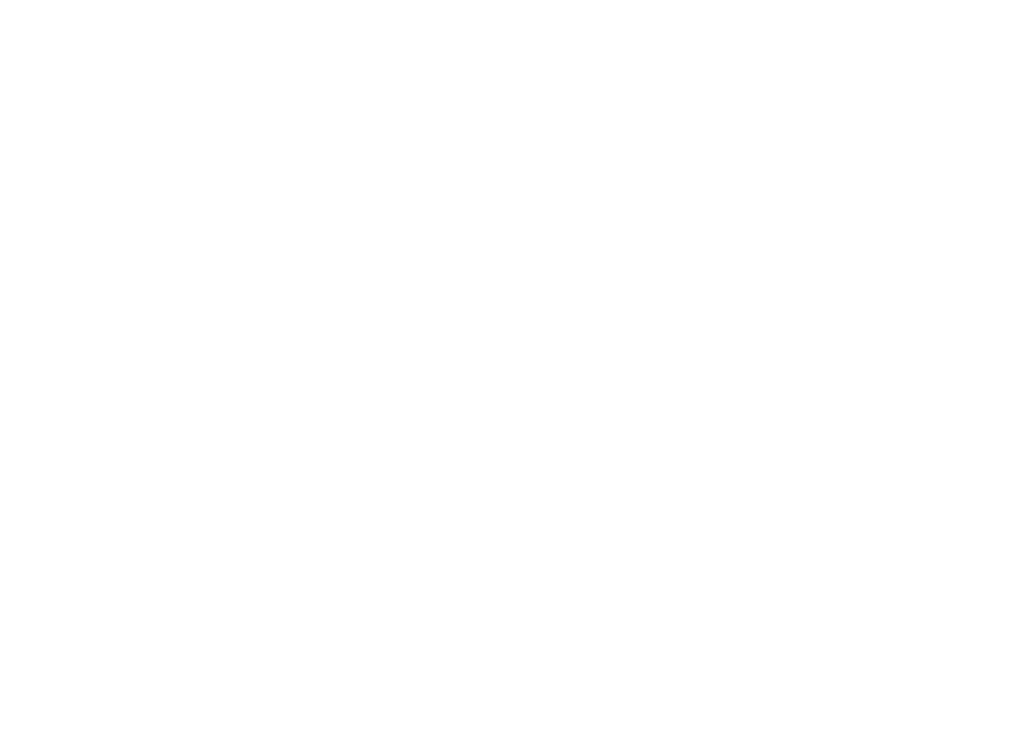
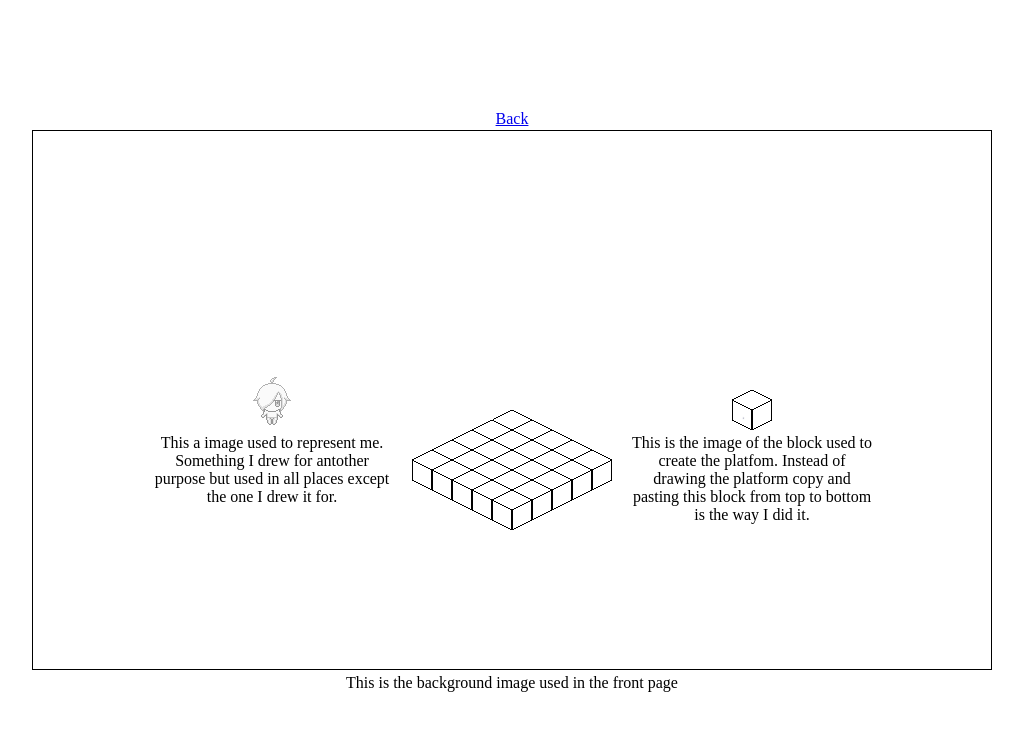
Before and after one commit to 804299520/Web-Design, a website: page Assignment 1/Page 1.html in a window 1280 px wide. Shown: the whole page, without its empty margins (128-1151 px from the left). Drawn offline with Linux system fonts and the light colour scheme.

Commit message:
Finished page 1

```diff
--- a/Assignment 1/Page 1.html
+++ b/Assignment 1/Page 1.html
@@ -0,0 +1,25 @@
+<!DOCTYPE html>
+<html>
+    <head>
+        <title>Image Caption</title>
+        <link rel="stylesheet" href="./src/style.css"/>
+        <meta charset="UTF-8"/>
+    </head>
+    <body>
+        <div  class="center" style="height: 580px">
+            <p class="sizeP">
+                <a href="index.html">Back</a>
+            </p>
+            <img src="src/Background.png" alt="Background">
+            <p class="sizeP">This is the background image used in the front page</p>
+        </div>
+        <div class="centerL" style="height: 60px;">
+            <img src="src/Kukyo.png" alt="Me" >
+            <p class="sizeP" style="width: 240px;">This a image used to represent me. Something I drew for antother purpose but used in all places except the one I drew it for.</p>
+        </div>
+        <div class="centerR" style="height: 20px;">
+            <img src="src/Block.png" alt="Block">
+            <p class="sizeP" style="width: 240px;">This is the image of the block used to create the platfom. Instead of drawing the platform copy and pasting this block from top to bottom is the way I did it.</p>
+        </div>
+    </body>
+</html>
--- a/Assignment 1/src/style.css
+++ b/Assignment 1/src/style.css
@@ -5,6 +5,25 @@
     transform: translate(50%,-50%);
     text-align: center;
 }
+
+.centerL {
+    width: 240px;
+    position: absolute;
+    top: 50%;
+    right: 50%;
+    transform: translate(-50%,-50%);
+    text-align: center;
+}
+
+.centerR {
+    width: 240px;
+    position: absolute;
+    top: 50%;
+    right: 50%;
+    transform: translate(150%,-50%);
+    text-align: center;
+}
+
 .sizeH {
     margin-block-start: 0px;
     margin-block-end: 0px;
```
Also changed, not shown: Assignment 1/Page 2.html (+11 -0 lines), Assignment 1/index.html (+2 -2 lines), Assignment 1/src/Block.png (added), Assignment 1/src/Image 3.png (deleted), Assignment 1/src/Image 4.png (deleted), Assignment 1/src/Image 5.png (deleted), Assignment 1/src/Kukyo_F.png (deleted).
